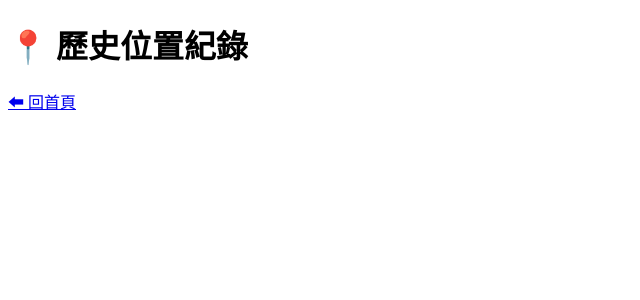
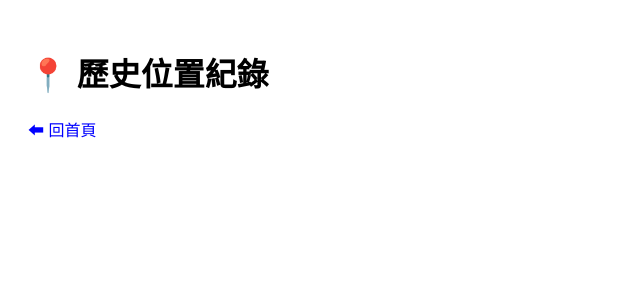
Before and after one commit to m-jpg533/wed, a Flask app: page /logs in a window 1280 px wide. Shown: the top 300 px of the page, without its empty margins (0-640 px from the left). Run offline with Flask 3, Linux system fonts and the light colour scheme; data that the repository does not hold is empty.

Commit message:
Update logs.html

```diff
--- a/templates/logs.html
+++ b/templates/logs.html
@@ -1,8 +1,14 @@
+
 <!DOCTYPE html>
 <html lang="zh-Hant">
 <head>
   <meta charset="UTF-8">
-  <title>位置紀錄列表</title>
+  <title>📍 位置紀錄列表</title>
+  <style>
+    body { font-family: Arial, sans-serif; padding: 20px; }
+    a { text-decoration: none; color: blue; }
+    hr { margin: 10px 0; }
+  </style>
 </head>
 <body>
   <h1>📍 歷史位置紀錄</h1>
```
